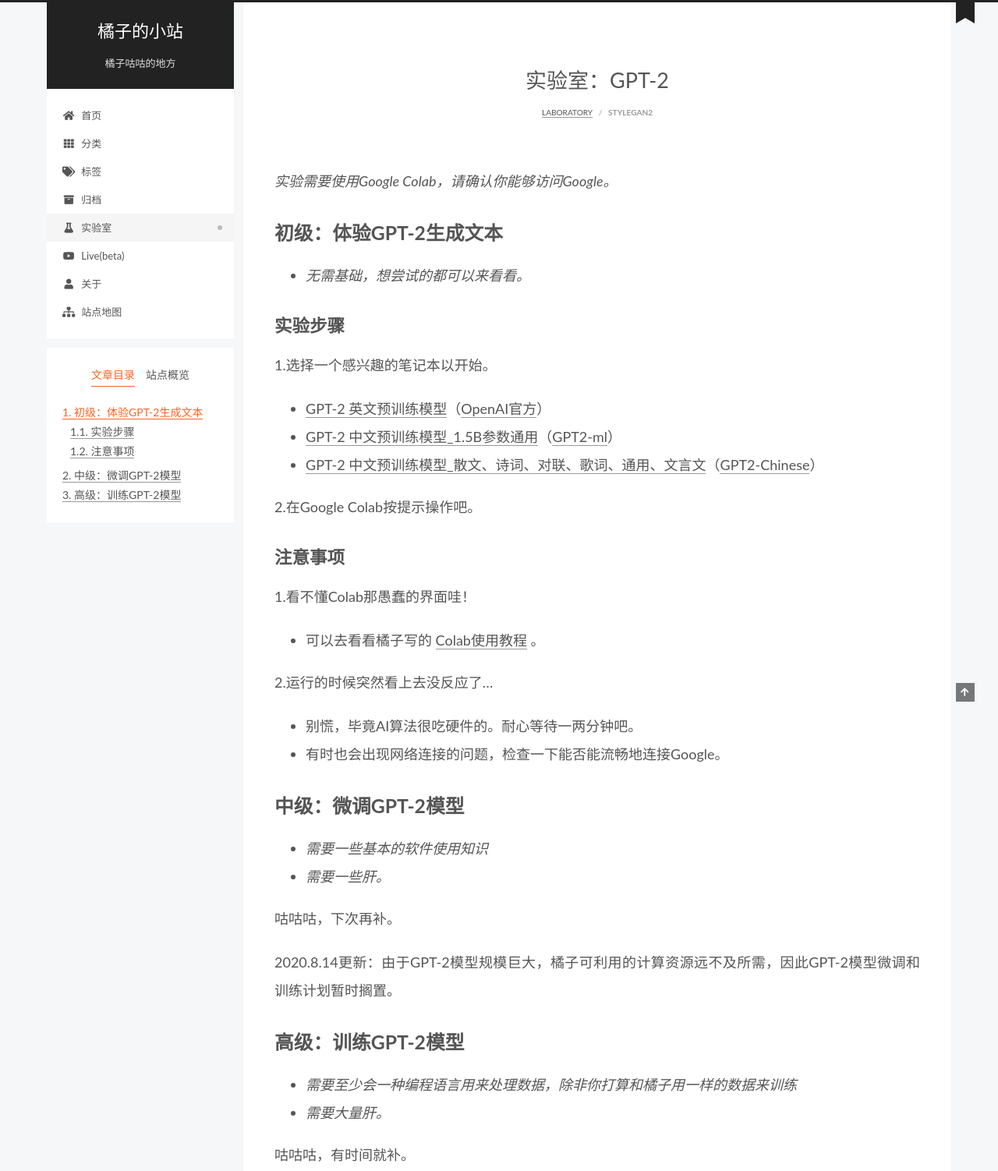
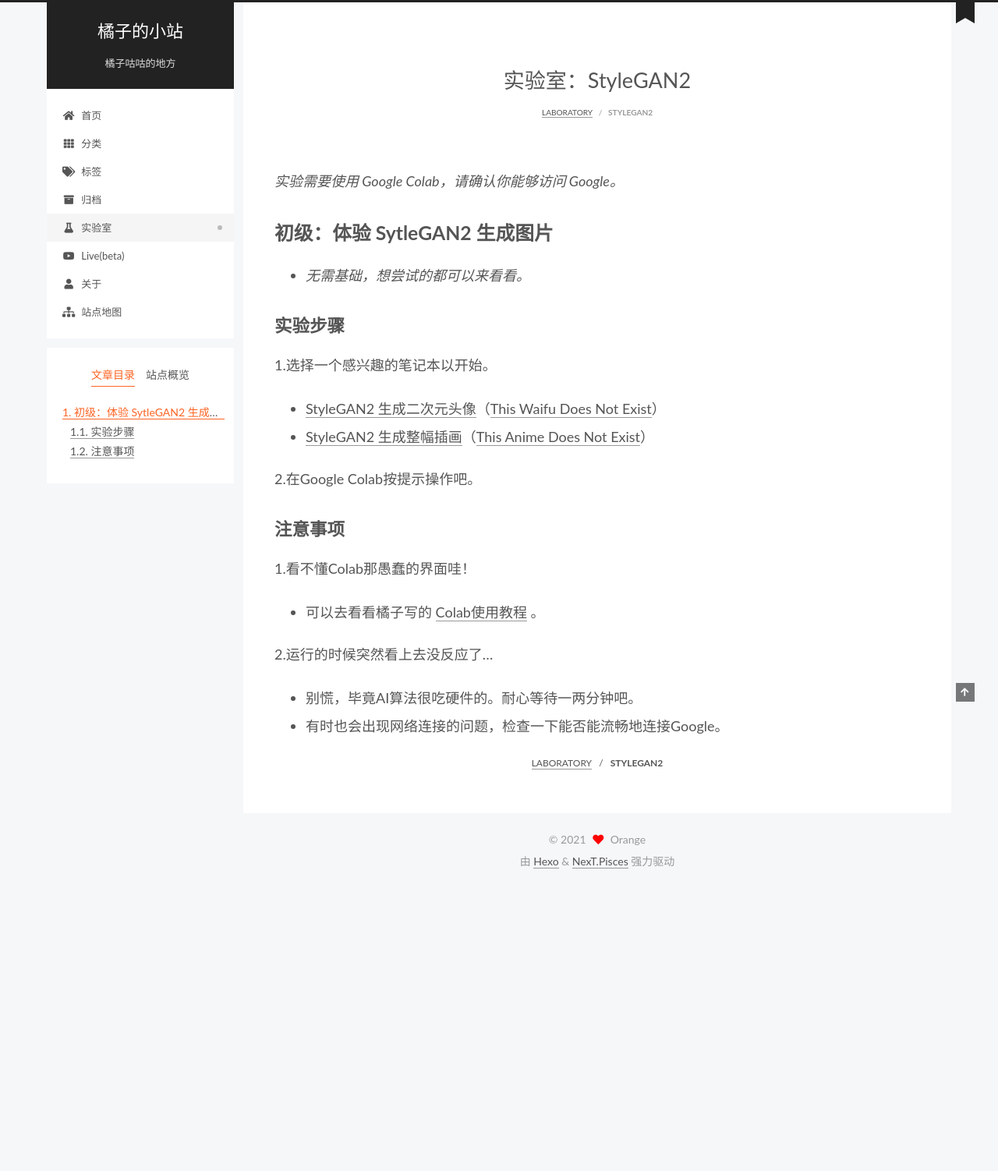
Before and after one commit to orange1423/wang.xn--i8sr36a, a plain HTML site: page laboratory/styleGAN2/index.html in a window 1280 px wide. Shown: the top 1502 px of the page at 78% size. After the commit the page ends 1139 px from the top, so only its background shows below. Drawn offline with nearby package versions, Linux system fonts and the light colour scheme; a script that the page names is missing.

Commit message:
Site updated: 2021-04-05 13:05:57

```diff
--- a/laboratory/styleGAN2/index.html
+++ b/laboratory/styleGAN2/index.html
@@ -24,15 +24,15 @@
     var NexT = window.NexT || {};
     var CONFIG = {"hostname":"xn--i8sr36a.wang","root":"/","images":"/images","scheme":"Pisces","version":"8.3.0","exturl":false,"sidebar":{"position":"left","display":"post","padding":18,"offset":12},"copycode":false,"bookmark":{"enable":true,"color":"#222","save":"manual"},"fancybox":true,"mediumzoom":false,"lazyload":false,"pangu":false,"comments":{"style":"tabs","active":"valine","storage":true,"lazyload":false,"nav":null},"motion":{"enable":true,"async":false,"transition":{"post_block":"fadeIn","post_header":"fadeInDown","post_body":"fadeInDown","coll_header":"fadeInLeft","sidebar":"fadeInUp"}},"prism":false,"i18n":{"placeholder":"搜索...","empty":"没有找到任何搜索结果：${query}","hits_time":"找到 ${hits} 个搜索结果（用时 ${time} 毫秒）","hits":"找到 ${hits} 个搜索结果"}};
   </script>
-<meta name="description" content="实验需要使用Google Colab，请确认你能够访问Google。 初级：体验GPT-2生成文本   无需基础，想尝试的都可以来看看。  实验步骤1.选择一个感兴趣的笔记本以开始。    GPT-2 英文预训练模型（OpenAI官方）   GPT-2 中文预训练模型_1.5B参数通用（GPT2-ml）   GPT-2 中文预训练模型_散文、诗词、对联、歌词、通用、文言文（GPT2-Chinese">
+<meta name="description" content="实验需要使用 Google Colab，请确认你能够访问 Google。 初级：体验 SytleGAN2 生成图片   无需基础，想尝试的都可以来看看。  实验步骤1.选择一个感兴趣的笔记本以开始。    StyleGAN2 生成二次元头像（This Waifu Does Not Exist）   StyleGAN2 生成整幅插画（This Anime Does Not Exist）  2.在Go">
 <meta property="og:type" content="website">
-<meta property="og:title" content="实验室：GPT-2">
+<meta property="og:title" content="实验室：StyleGAN2">
 <meta property="og:url" content="https://橘子.wang/laboratory/stylegan2/">
 <meta property="og:site_name" content="橘子的小站">
-<meta property="og:description" content="实验需要使用Google Colab，请确认你能够访问Google。 初级：体验GPT-2生成文本   无需基础，想尝试的都可以来看看。  实验步骤1.选择一个感兴趣的笔记本以开始。    GPT-2 英文预训练模型（OpenAI官方）   GPT-2 中文预训练模型_1.5B参数通用（GPT2-ml）   GPT-2 中文预训练模型_散文、诗词、对联、歌词、通用、文言文（GPT2-Chinese">
+<meta property="og:description" content="实验需要使用 Google Colab，请确认你能够访问 Google。 初级：体验 SytleGAN2 生成图片   无需基础，想尝试的都可以来看看。  实验步骤1.选择一个感兴趣的笔记本以开始。    StyleGAN2 生成二次元头像（This Waifu Does Not Exist）   StyleGAN2 生成整幅插画（This Anime Does Not Exist）  2.在Go">
 <meta property="og:locale" content="zh_CN">
-<meta property="article:published_time" content="2020-03-09T10:42:48.000Z">
-<meta property="article:modified_time" content="2021-04-05T01:16:41.794Z">
+<meta property="article:published_time" content="2021-03-21T10:00:00.000Z">
+<meta property="article:modified_time" content="2021-04-05T05:04:36.663Z">
 <meta property="article:author" content="Orange">
 <meta name="twitter:card" content="summary">
 
@@ -49,7 +49,7 @@
     lang   : 'zh-CN'
   };
 </script>
-<title>实验室：GPT-2 | 橘子的小站
+<title>实验室：StyleGAN2 | 橘子的小站
 </title>
 
 
@@ -166,7 +166,7 @@
       <div class="sidebar-panel-container">
         <!--noindex-->
         <div class="post-toc-wrap sidebar-panel">
-            <div class="post-toc animated"><ol class="nav"><li class="nav-item nav-level-2"><a class="nav-link" href="#%E5%88%9D%E7%BA%A7%EF%BC%9A%E4%BD%93%E9%AA%8CGPT-2%E7%94%9F%E6%88%90%E6%96%87%E6%9C%AC"><span class="nav-number">1.</span> <span class="nav-text">初级：体验GPT-2生成文本</span></a><ol class="nav-child"><li class="nav-item nav-level-3"><a class="nav-link" href="#%E5%AE%9E%E9%AA%8C%E6%AD%A5%E9%AA%A4"><span class="nav-number">1.1.</span> <span class="nav-text">实验步骤</span></a></li><li class="nav-item nav-level-3"><a class="nav-link" href="#%E6%B3%A8%E6%84%8F%E4%BA%8B%E9%A1%B9"><span class="nav-number">1.2.</span> <span class="nav-text">注意事项</span></a></li></ol></li><li class="nav-item nav-level-2"><a class="nav-link" href="#%E4%B8%AD%E7%BA%A7%EF%BC%9A%E5%BE%AE%E8%B0%83GPT-2%E6%A8%A1%E5%9E%8B"><span class="nav-number">2.</span> <span class="nav-text">中级：微调GPT-2模型</span></a></li><li class="nav-item nav-level-2"><a class="nav-link" href="#%E9%AB%98%E7%BA%A7%EF%BC%9A%E8%AE%AD%E7%BB%83GPT-2%E6%A8%A1%E5%9E%8B"><span class="nav-number">3.</span> <span class="nav-text">高级：训练GPT-2模型</span></a></li></ol></div>
+            <div class="post-toc animated"><ol class="nav"><li class="nav-item nav-level-2"><a class="nav-link" href="#%E5%88%9D%E7%BA%A7%EF%BC%9A%E4%BD%93%E9%AA%8C-SytleGAN2-%E7%94%9F%E6%88%90%E5%9B%BE%E7%89%87"><span class="nav-number">1.</span> <span class="nav-text">初级：体验 SytleGAN2 生成图片</span></a><ol class="nav-child"><li class="nav-item nav-level-3"><a class="nav-link" href="#%E5%AE%9E%E9%AA%8C%E6%AD%A5%E9%AA%A4"><span class="nav-number">1.1.</span> <span class="nav-text">实验步骤</span></a></li><li class="nav-item nav-level-3"><a class="nav-link" href="#%E6%B3%A8%E6%84%8F%E4%BA%8B%E9%A1%B9"><span class="nav-number">1.2.</span> <span class="nav-text">注意事项</span></a></li></ol></li></ol></div>
         </div>
         <!--/noindex-->
 
@@ -283,7 +283,7 @@
 
     <div class="post-block" lang="zh-CN"><header class="post-header">
 
-<h1 class="post-title" itemprop="name headline">实验室：GPT-2
+<h1 class="post-title" itemprop="name headline">实验室：StyleGAN2
 </h1>
 
 <div class="post-meta-container">
@@ -299,15 +299,14 @@
 
 
       <div class="post-body">
-          <p><em>实验需要使用Google Colab，请确认你能够访问Google。</em></p>
-<h2 id="初级：体验GPT-2生成文本"><a href="#初级：体验GPT-2生成文本" class="headerlink" title="初级：体验GPT-2生成文本"></a>初级：体验GPT-2生成文本</h2><ul>
+          <p><em>实验需要使用 Google Colab，请确认你能够访问 Google。</em></p>
+<h2 id="初级：体验-SytleGAN2-生成图片"><a href="#初级：体验-SytleGAN2-生成图片" class="headerlink" title="初级：体验 SytleGAN2 生成图片"></a>初级：体验 SytleGAN2 生成图片</h2><ul>
 <li>  <em>无需基础，想尝试的都可以来看看。</em></li>
 </ul>
 <h3 id="实验步骤"><a href="#实验步骤" class="headerlink" title="实验步骤"></a>实验步骤</h3><p>1.选择一个感兴趣的笔记本以开始。</p>
 <ul>
-<li>  <a target="_blank" rel="noopener" href="https://colab.research.google.com/drive/1ftk6lOUYN6OyYf9DOWdOx9mqLwFrjjoA?usp=sharing">GPT-2 英文预训练模型</a>（<a target="_blank" rel="noopener" href="https://github.com/openai/gpt-2">OpenAI官方</a>）</li>
-<li>  <a target="_blank" rel="noopener" href="https://colab.research.google.com/drive/1TsYtRS5La0sEX1wWlcEfFkgQA0kmUDIW?usp=sharing">GPT-2 中文预训练模型_1.5B参数通用</a>（<a target="_blank" rel="noopener" href="https://github.com/imcaspar/gpt2-ml">GPT2-ml</a>）</li>
-<li>  <a target="_blank" rel="noopener" href="https://colab.research.google.com/drive/12TGuJYyJ06yFY43V3o4z_Y5rSAFJ-Pb7?usp=sharing">GPT-2 中文预训练模型_散文、诗词、对联、歌词、通用、文言文</a>（<a target="_blank" rel="noopener" href="https://github.com/Morizeyao/GPT2-Chinese">GPT2-Chinese</a>）</li>
+<li>  <a target="_blank" rel="noopener" href="https://colab.research.google.com/drive/1L_PZS70_BtXOEF8pk2oCpNNysguWbXvx?usp=sharing">StyleGAN2 生成二次元头像</a>（<a target="_blank" rel="noopener" href="https://www.obormot.net/demos/these-waifus-do-not-exist-v2-alt">This Waifu Does Not Exist</a>）</li>
+<li>  <a target="_blank" rel="noopener" href="https://colab.research.google.com/drive/17NCboCja1T5OfUxBSmvZ8w2yACJxjYHc?usp=sharing">StyleGAN2 生成整幅插画</a>（<a target="_blank" rel="noopener" href="https://thisanimedoesnotexist.ai/">This Anime Does Not Exist</a>）</li>
 </ul>
 <p>2.在Google Colab按提示操作吧。</p>
 <h3 id="注意事项"><a href="#注意事项" class="headerlink" title="注意事项"></a>注意事项</h3><p>1.看不懂Colab那愚蠢的界面哇！</p>
@@ -319,17 +318,6 @@
 <li>  别慌，毕竟AI算法很吃硬件的。耐心等待一两分钟吧。</li>
 <li>  有时也会出现网络连接的问题，检查一下能否能流畅地连接Google。</li>
 </ul>
-<h2 id="中级：微调GPT-2模型"><a href="#中级：微调GPT-2模型" class="headerlink" title="中级：微调GPT-2模型"></a>中级：微调GPT-2模型</h2><ul>
-<li>  <em>需要一些基本的软件使用知识</em></li>
-<li>  <em>需要一些肝。</em></li>
-</ul>
-<p>咕咕咕，下次再补。</p>
-<p>2020.8.14更新：由于GPT-2模型规模巨大，橘子可利用的计算资源远不及所需，因此GPT-2模型微调和训练计划暂时搁置。</p>
-<h2 id="高级：训练GPT-2模型"><a href="#高级：训练GPT-2模型" class="headerlink" title="高级：训练GPT-2模型"></a>高级：训练GPT-2模型</h2><ul>
-<li>  <em>需要至少会一种编程语言用来处理数据，除非你打算和橘子用一样的数据来训练</em></li>
-<li>  <em>需要大量肝。</em></li>
-</ul>
-<p>咕咕咕，有时间就补。</p>
 
       </div>
 
```
Also changed, not shown: baidusitemap.xml (+4 -4 lines), sitemap.xml (+7 -7 lines).
